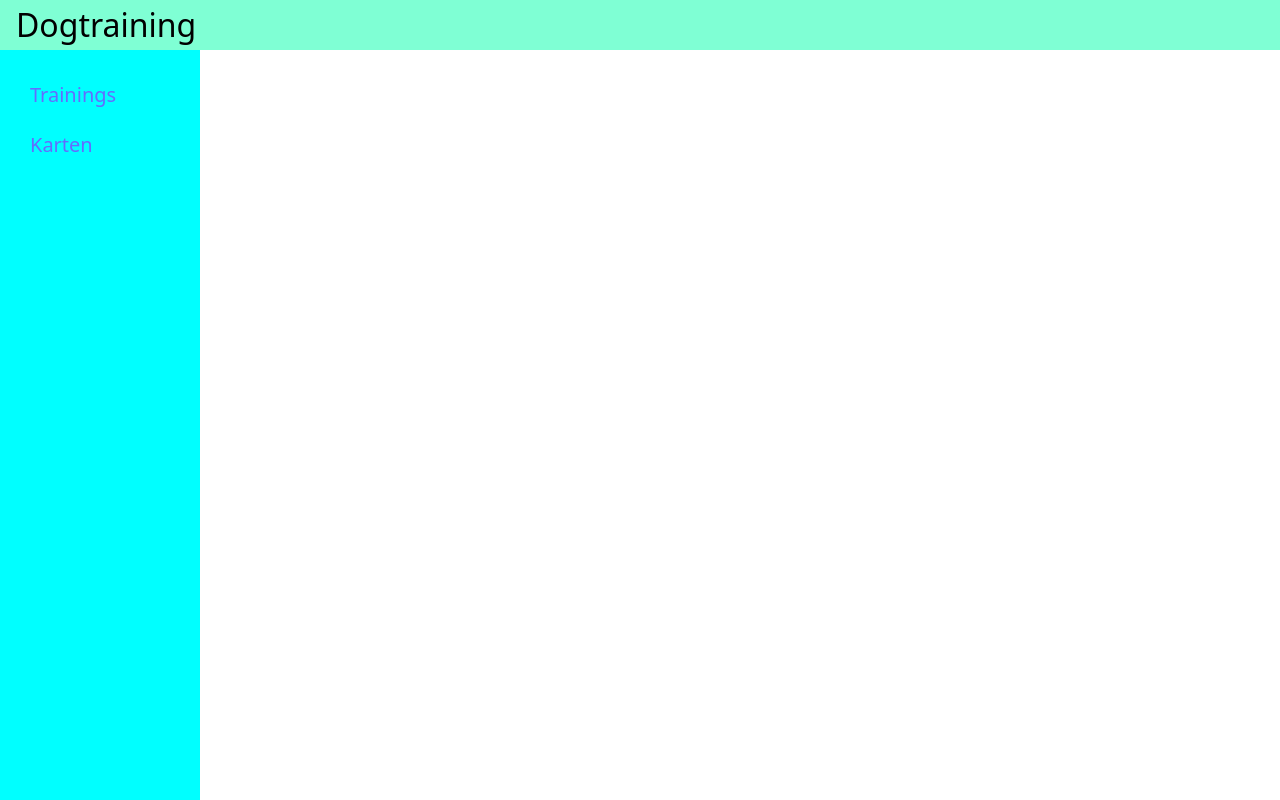
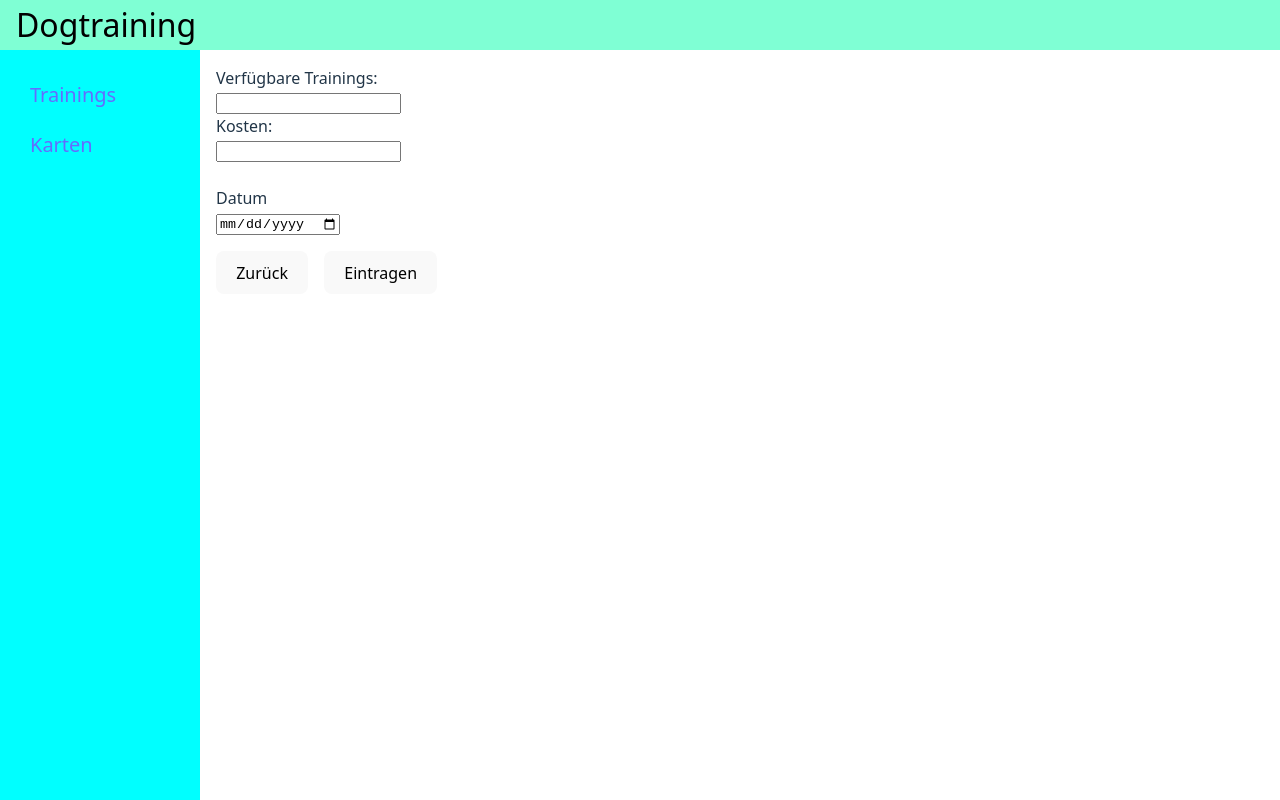
Before and after one commit to Damian-Sommer/dogtraining, a Vue app in the folder client/: page /newTraining in a window 1280 px wide. Built offline with nearby package versions, Linux system fonts and the light colour scheme.

Commit message:
Training Erstellen Ansicht

```diff
--- /dev/null
+++ b/client/src/components/NewTraining.vue
@@ -0,0 +1,38 @@
+<template>
+  <form>
+    <label for="slots">Verfügbare Trainings:</label><br />
+    <input v-model="slots" id="slots" name="slots" /><br />
+    <label for="cost">Kosten:</label><br />
+    <input v-model="cost" id="cost" name="cost" /><br /><br />
+    <label for="date">Datum</label><br />
+    <input v-model="date" type="date" name="date" id="date" />
+  </form>
+  <button @click="$router.push('/trainings')">Zurück</button>
+  <button @click="sendData">Eintragen</button>
+</template>
+
+<script>
+import { defineComponent } from "vue";
+
+export default defineComponent({});
+</script>
+
+<style scoped>
+table,
+th,
+td {
+  border: 1px solid white;
+}
+#trainingTable {
+  border-collapse: collapse;
+}
+thead td {
+  font-weight: 700;
+}
+td {
+  padding: 0.25em 0.75em;
+}
+button {
+  margin: 1em 1em 1em 0;
+}
+</style>
--- a/client/src/components/Trainings.vue
+++ b/client/src/components/Trainings.vue
@@ -19,7 +19,7 @@
       </tr>
     </tbody>
   </table>
-  <button class="trainingButton">Neues Training</button>
+  <button @click="$router.push('/newTraining')">Neues Training eintragen</button>
 </template>
 
 <script>
@@ -43,7 +43,7 @@
 td {
   padding: 0.25em 0.75em;
 }
-.trainingButton {
+button {
   margin: 1em 1em 1em 0;
 }
 </style>
--- a/client/src/index.js
+++ b/client/src/index.js
@@ -1,6 +1,7 @@
 import Cards from "./components/Cards.vue";
 import Home from "./components/Home.vue";
 import NewCard from "./components/NewCard.vue";
+import NewTraining from "./components/NewTraining.vue";
 import Trainings from "./components/Trainings.vue";
 import { createWebHistory, createRouter } from "vue-router";
 
@@ -37,6 +38,14 @@
       nav: false,
     },
   },
+  {
+    path: "/newTraining",
+    name: "Neues Training",
+    component: NewTraining,
+    meta: {
+      nav: false,
+    },
+  },
 ];
 
 const router = createRouter({
```
